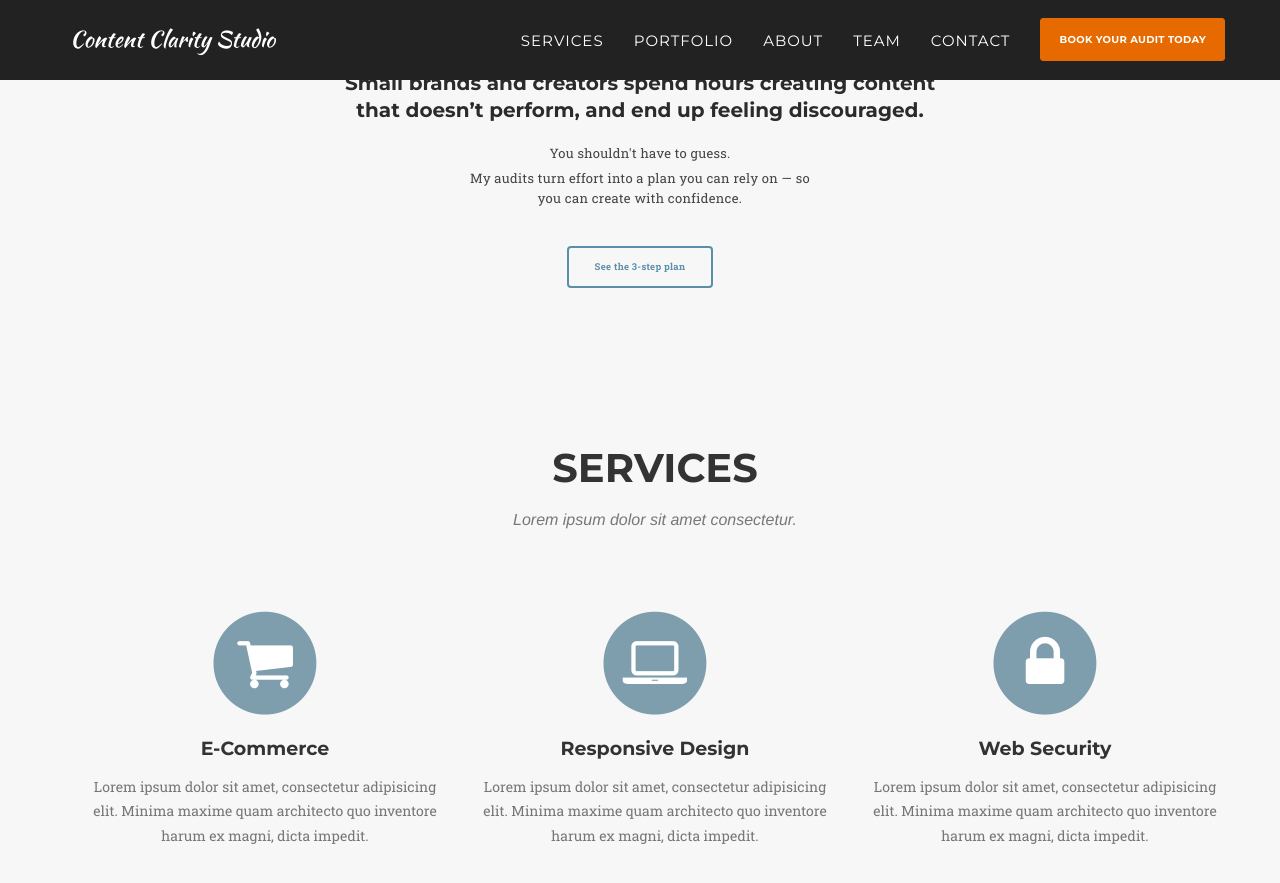
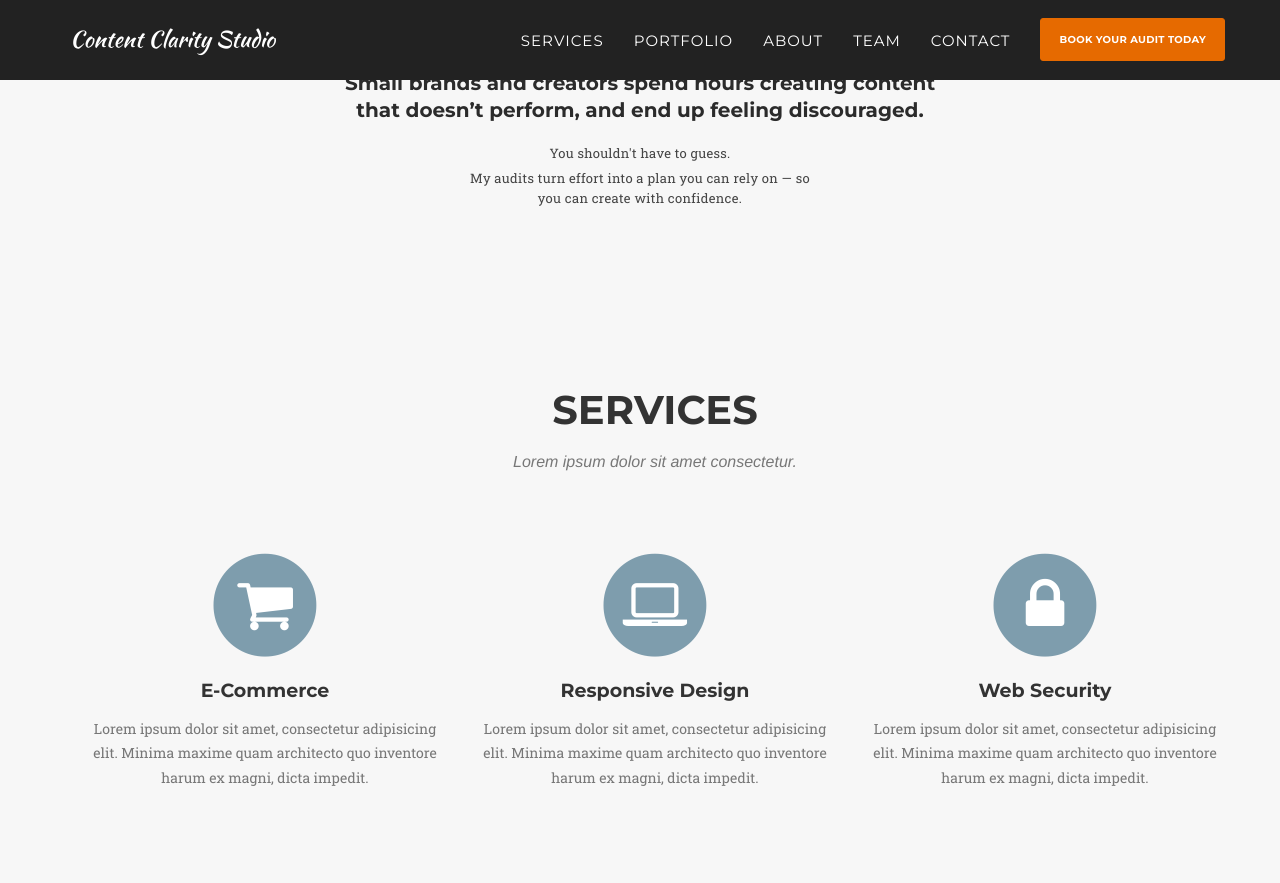
Before and after one commit to ContentClarityStudio/contentclaritystudio.github.io, a Jekyll site: the page built from index.html, in a window 1280 px wide and 900 px high, scrolled down 1082 px. Shown: the top 883 px of the window. Built offline with Jekyll 4.4.1, drawn with Linux system fonts in a browser that asks for light colours; some web fonts are replaced.

Commit message:
Update problem.html

```diff
--- a/_includes/problem.html
+++ b/_includes/problem.html
@@ -13,8 +13,3 @@
   You shouldn't have to guess.<br><br>
   My audits turn effort into a plan you can rely on — so you can create with confidence.
 </p>
-
-
-<a href="#services" class="page-scroll btn btn-secondary">
-  See the 3-step plan
-</a>
```
